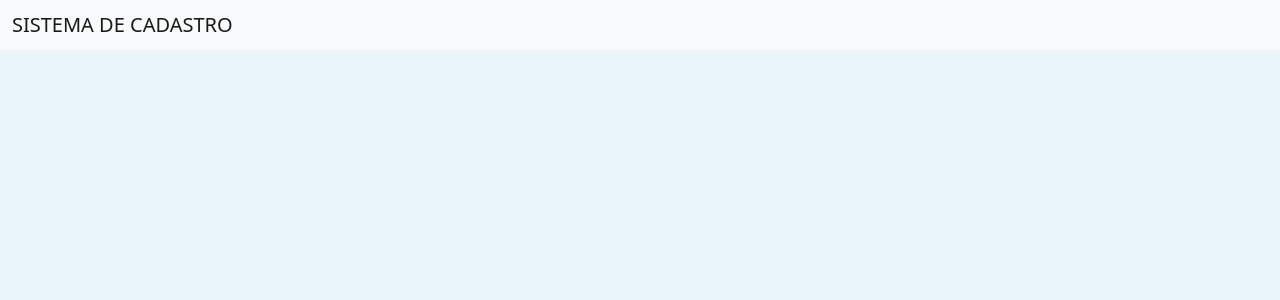
After one commit to KristoferBorges/Test_git, a Django app: template ProjetoDjando/projeto_cad_materiais/app_cad_materiais/templates/usuarios/base.html in a window 1280 px wide. The commit adds this page. Shown: the top 300 px of the page. Run offline with Django 4.2, Linux system fonts and the light colour scheme; the template is opened without the code that fills it, so the values that code supplies are empty.

Commit message:
Ajuste da Página WEB

```diff
--- /dev/null
+++ b/ProjetoDjando/projeto_cad_materiais/app_cad_materiais/templates/usuarios/base.html
@@ -0,0 +1,38 @@
+<!doctype html>
+<html lang="en">
+  <head>
+    <!-- Required meta tags -->
+    <meta charset="utf-8">
+    <meta name="viewport" content="width=device-width, initial-scale=1">
+
+    <!-- Bootstrap CSS -->
+    <link href="https://cdn.jsdelivr.net/npm/bootstrap@5.0.2/dist/css/bootstrap.min.css" rel="stylesheet" integrity="sha384-EVSTQN3/azprG1Anm3QDgpJLIm9Nao0Yz1ztcQTwFspd3yD65VohhpuuCOmLASjC" crossorigin="anonymous">
+    <style>
+      body{
+          background-color: #e9f5f9;
+      }
+    </style>
+    <title>Formulário de Registros</title>
+  </head>
+  <body>
+    <nav class="navbar navbar-light bg-light">
+  <div class="container-fluid">
+    <span class="navbar-brand mb-0 h1">SISTEMA DE CADASTRO</span>
+  </div>
+</nav>
+    {% block conteudo %}
+    {% endblock %}
+
+
+    <!-- Optional JavaScript; choose one of the two! -->
+
+    <!-- Option 1: Bootstrap Bundle with Popper -->
+    <script src="https://cdn.jsdelivr.net/npm/bootstrap@5.0.2/dist/js/bootstrap.bundle.min.js" integrity="sha384-MrcW6ZMFYlzcLA8Nl+NtUVF0sA7MsXsP1UyJoMp4YLEuNSfAP+JcXn/tWtIaxVXM" crossorigin="anonymous"></script>
+
+    <!-- Option 2: Separate Popper and Bootstrap JS -->
+    <!--
+    <script src="https://cdn.jsdelivr.net/npm/@popperjs/core@2.9.2/dist/umd/popper.min.js" integrity="sha384-IQsoLXl5PILFhosVNubq5LC7Qb9DXgDA9i+tQ8Zj3iwWAwPtgFTxbJ8NT4GN1R8p" crossorigin="anonymous"></script>
+    <script src="https://cdn.jsdelivr.net/npm/bootstrap@5.0.2/dist/js/bootstrap.min.js" integrity="sha384-cVKIPhGWiC2Al4u+LWgxfKTRIcfu0JTxR+EQDz/bgldoEyl4H0zUF0QKbrJ0EcQF" crossorigin="anonymous"></script>
+    -->
+  </body>
+</html>
```
Also changed, not shown: ProjetoDjando/projeto_cad_materiais/app_cad_materiais/templates/usuarios/home.html (+4 -30 lines).
